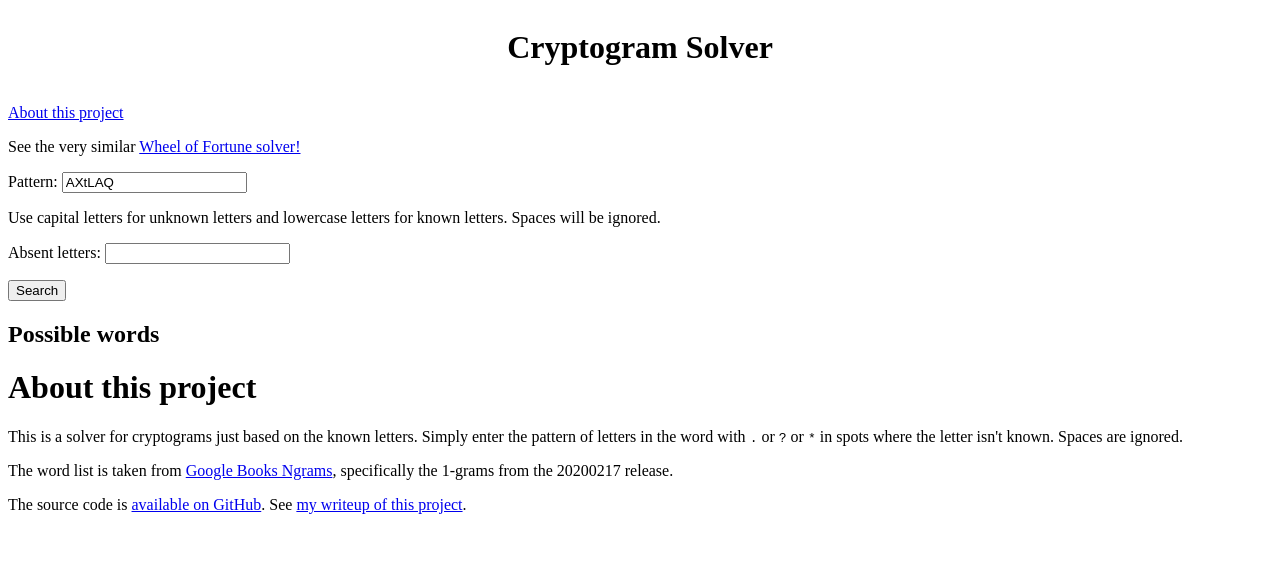
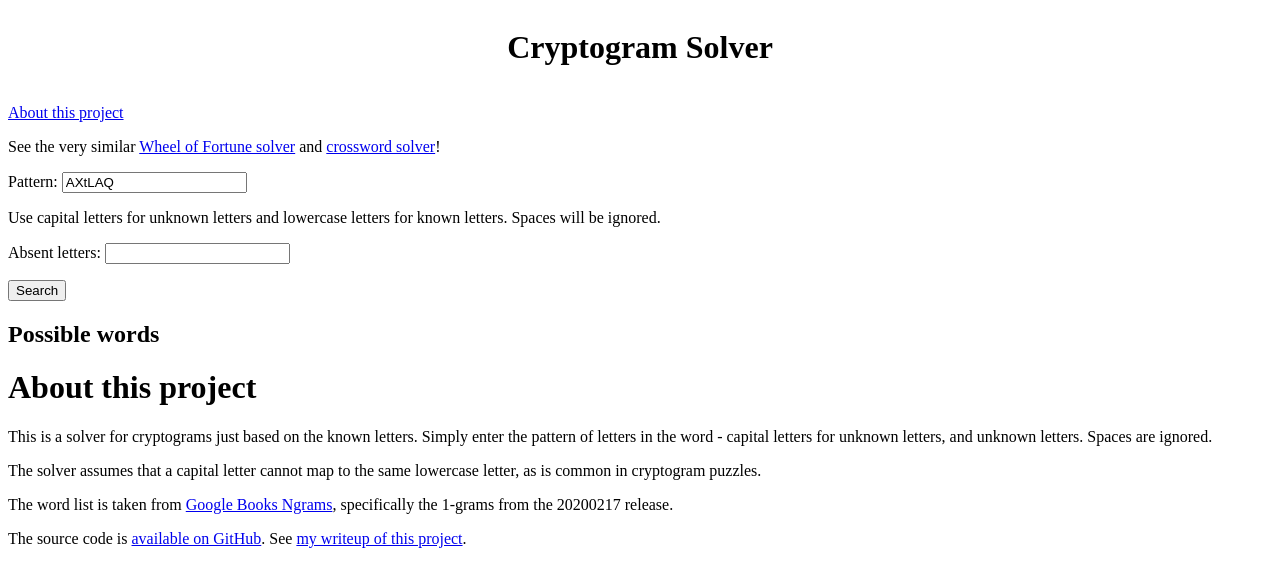
Before and after one commit to gregstoll/wheeloffortune, a website built with webpack: page cryptogram/public/index.html in a window 1280 px wide. Built offline with nearby package versions, Linux system fonts and the light colour scheme.

Commit message:
add links

```diff
--- a/cryptogram/public/index.html
+++ b/cryptogram/public/index.html
@@ -25,7 +25,7 @@
             <h1 style="display: inline-block;">Cryptogram Solver</h1>
         </div>
         <p><a href="#about">About this project</a></p>
-        <p>See the very similar <a href="/wheeloffortune">Wheel of Fortune solver!</a></p>
+        <p>See the very similar <a href="/wheeloffortune">Wheel of Fortune solver</a> and <a href="/crossword">crossword solver</a>!</p>
         <p><label for="pattern">Pattern:&nbsp;</label><input type="text" id="pattern" spellcheck="false"></p>
         <p>Use capital letters for unknown letters and lowercase letters for known letters. Spaces will be ignored.</p>
         <p><label for="absent_letters">Absent letters:&nbsp;</label><input type="text" id="absent_letters" spellcheck="false"></p>
@@ -38,7 +38,8 @@
         </div>
         <h1 id="about">About this project</h1>
         <div class="col-md-8">
-            <p>This is a solver for cryptograms just based on the known letters. Simply enter the pattern of letters in the word with <kbd>.</kbd> or <kbd>?</kbd> or <kbd>*</kbd> in spots where the letter isn't known. Spaces are ignored.</p>
+            <p>This is a solver for cryptograms just based on the known letters. Simply enter the pattern of letters in the word - capital letters for unknown letters, and unknown letters. Spaces are ignored.</p>
+            <p>The solver assumes that a capital letter cannot map to the same lowercase letter, as is common in cryptogram puzzles.</p>
             <p>The word list is taken from <a href="https://storage.googleapis.com/books/ngrams/books/datasetsv3.html">Google Books Ngrams</a>, specifically the 1-grams from the 20200217 release.</p>
             <p>The source code is <a href="https://github.com/gregstoll/wheeloffortune">available on GitHub</a>. See <a href="https://gregstoll.wordpress.com/2021/09/18/new-project-wheel-of-fortune-solver-and-rust-is-still-faster-than-python/">my writeup of this project</a>.</p>
         </div>
```
Also changed, not shown: crossword/public/index.html (+1 -1 lines), wheeloffortune/public/index.html (+1 -1 lines).
